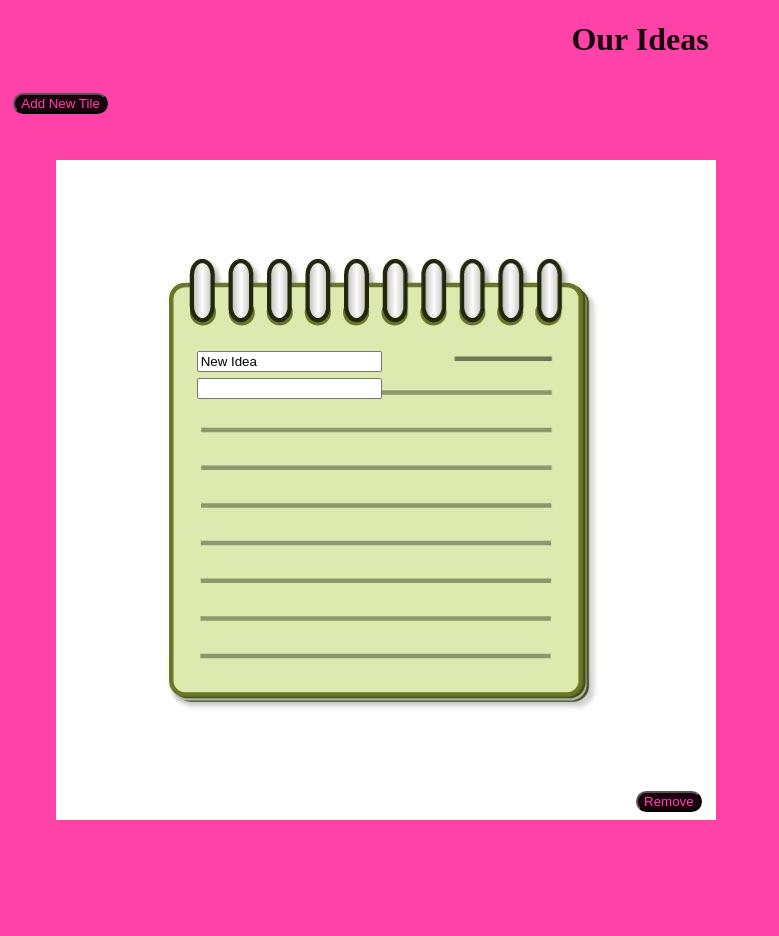
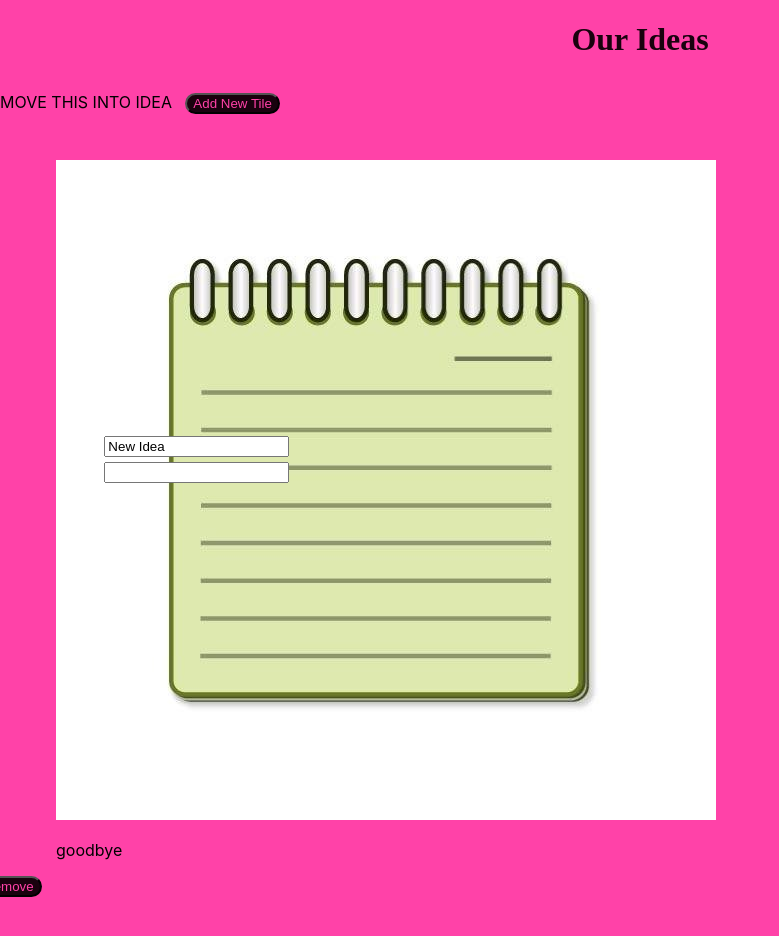
Before and after one commit to Naryond/clearscore-tech-test, a React (Create React App) app: page / in a window 1280 px wide. Shown: the top 936 px of the page, without its empty margins (0-779 px from the left). Before the commit the page ends 871 px from the top, so only its background shows below. Built offline with nearby package versions, Linux system fonts and the light colour scheme.

Commit message:
V.1.13 r
Version reviewed

```diff
--- a/src/App.js
+++ b/src/App.js
@@ -3,15 +3,52 @@ import "./App.css";
 import "./Button.css";
 import Idea from "./Idea";
 
+// whenever updating state
+// 1 - copy current state
+// 2 - manipulate the copy of state (not the actual state)
+// 3 - reset state with updated copy
+
+const pets = ['dog','cat', 'fish'];
+
+console.log(pets.pop());
+
+const card = {
+  title: 'goodbye',
+  description: 'Today is a nice day for a walk',
+  date: new Date(),
+  id: 1
+}
+
+const card2 = {
+  title: 'hello',
+  description: 'Today is a nice day for a walk',
+  date: new Date(),
+  id:2
+}
+
 function App() {
-  const [list, setList] = useState([{ a: 1 }]);
+  const [list, setList] = useState([card]);
 
   const addOne = () => {
-    setList(() => [...list, list.push()]);
+    // HOW DO WE GET TITLE HERE?
+    const newCard = {
+      title: 'hello',
+      description: 'Today is a nice day for a walk',
+      date: new Date(),
+      id: 3
+    };
+
+    setList([...list, newCard])
+    // setList((prevState) => [...list, 1]);
   };
 
-  const removeOne = () => {
-    setList(() => [list.pop()]);
+  const removeOne = (card) => {
+    console.log(card)
+    // replace list with an array with the last item currently in state
+
+    // [{ a: 1 }, { b: 2 }, { c: 3 }, { d: 4 }]
+
+    // setList(() => [list.pop()]);
   };
 
   return (
@@ -19,13 +56,16 @@ function App() {
       <header className="header">
         <h1 className="h1">Our Ideas</h1>
       </header>
+      MOVE THIS INTO IDEA
       <button className="button" type="submit" onClick={addOne}>
         Add New Tile
       </button>
       <div className="externalBox">
-        {list.map((i) => (
-          <ul key={i}>{<Idea cancel={removeOne} />}</ul>
-        ))}
+        {list.map((item) => {
+          return (
+          <ul key={item}><Idea card={item} cancel={removeOne} /></ul>
+        )
+        })}
       </div>
     </div>
   );
--- a/src/Idea.js
+++ b/src/Idea.js
@@ -1,14 +1,18 @@
+import { useState } from 'react';
 import blockNote from "./blockNotes.jpg";
 import "./Idea.css";
 import './Button.css'
 
-const Idea = (props) => {
+const Idea = ({ cancel, card}) => {
+  const [title, setTitle] = useState('');
+
   return (
     <div className="singleBox">
       <img src={blockNote} alt="notes" />
-      <input className="inputTitle" type="text" defaultValue="New Idea" />
+      <input className="inputTitle" type="text" defaultValue="New Idea"  />
       <input className="inputIdea" type="text" />
-      <button className='button regolation' onClick={props.cancel}>Remove</button>
+      <p>{card.title}</p>
+      <button className='button regolation' onClick={() => cancel(card)}>Remove</button>
     </div>
   );
 };
```
